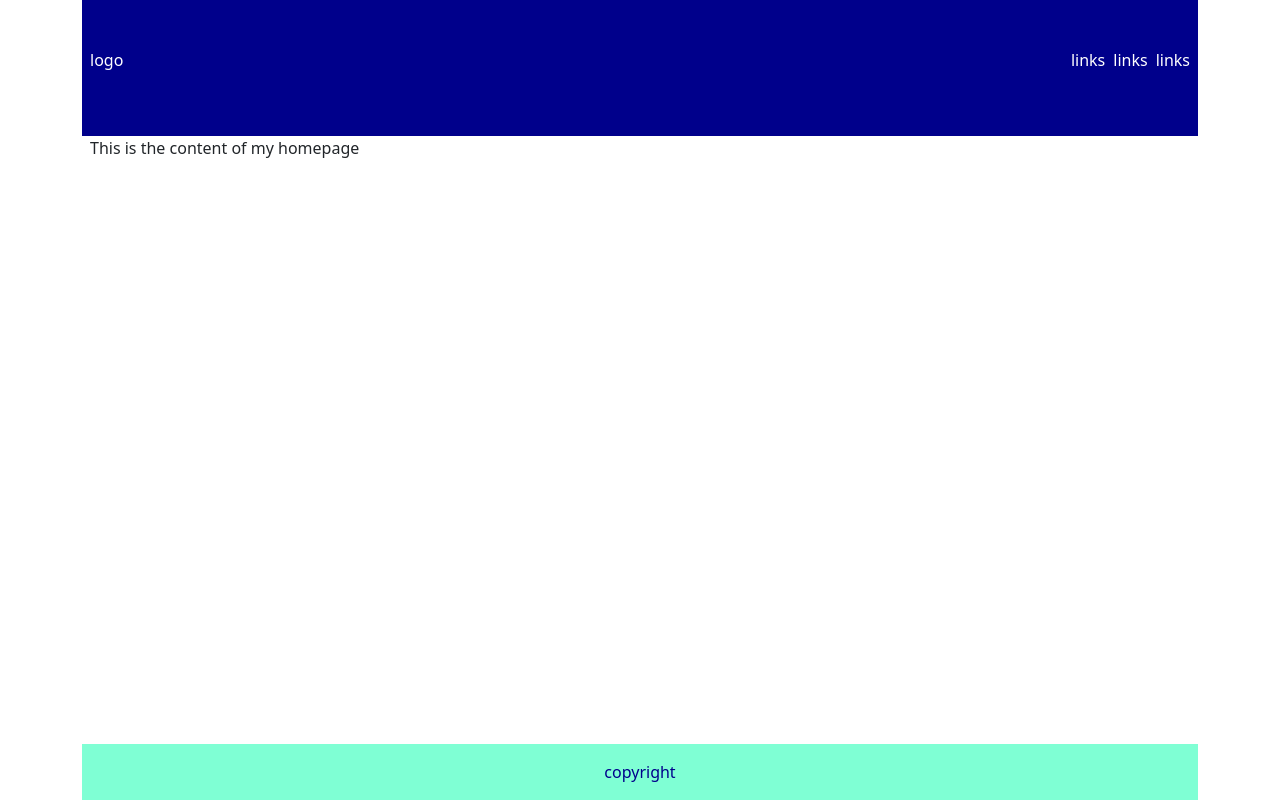
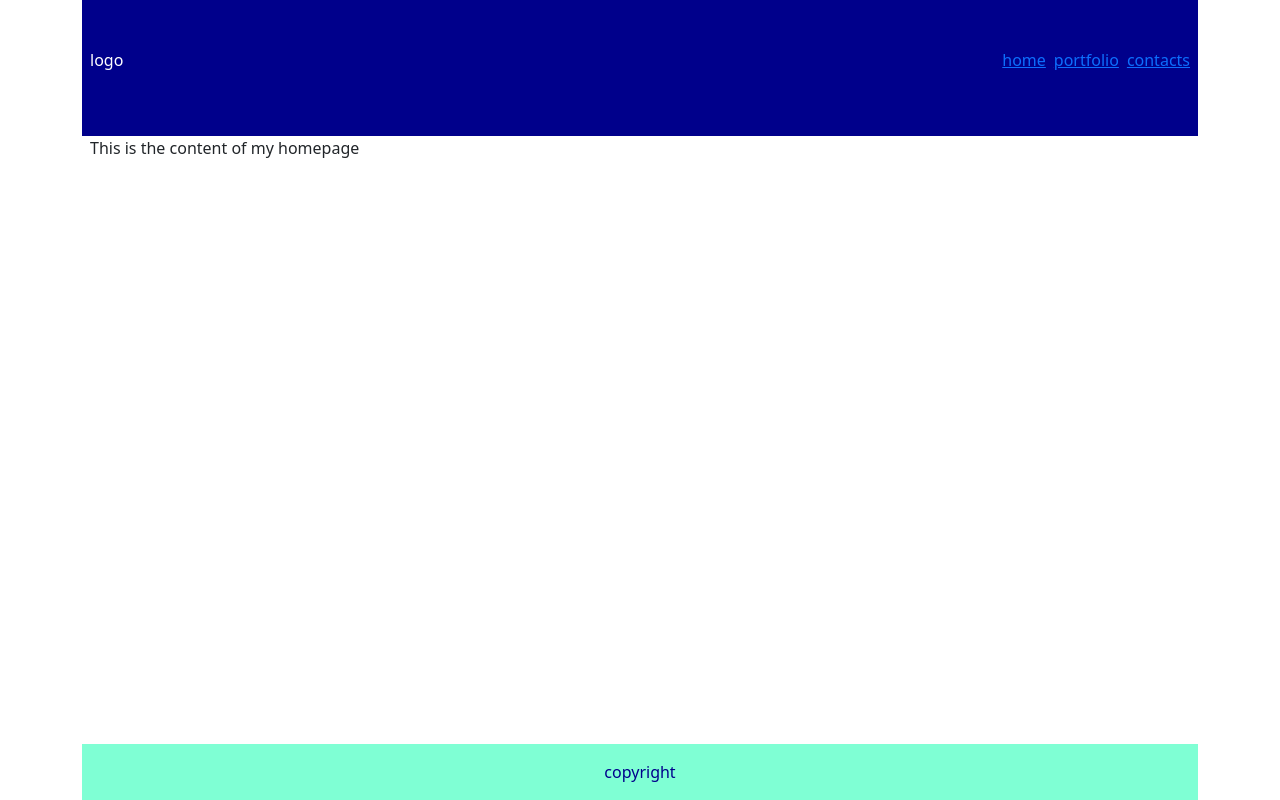
Before and after one commit to rennavittorio/vite-boolfolio, a Vue app: page / in a window 1280 px wide. Built offline with nearby package versions, Linux system fonts and the light colour scheme.

Commit message:
add: add dynamic route to header navbar add: add portfolio view

```diff
--- a/src/layouts/Header.vue
+++ b/src/layouts/Header.vue
@@ -6,14 +6,12 @@
         </div>
         <nav>
             <ul class="d-flex gap-2">
-                <li>
-                    links
-                </li>
-                <li>
-                    links
-                </li>
-                <li>
-                    links
+                <li
+                v-for="route in routeNames" :key="route"
+                >
+                    <router-link :to="{ name: route }">
+                        {{ route }}
+                    </router-link>
                 </li>
             </ul>
         </nav>
@@ -23,7 +21,11 @@
 
 <script>
     export default {
-
+        data(){
+            return {
+                routeNames: ['home', 'portfolio', 'contacts']
+            }
+        }
     }
 </script>
 
--- a/src/pages/AboutMe.vue
+++ b/src/pages/Portfolio.vue
@@ -1,6 +1,6 @@
 <template>
     <div class="container p-5 bg-success">
-        this is about me...
+        this is my portfolio...
     </div>
 </template>
 <script>
--- a/src/router.js
+++ b/src/router.js
@@ -1,6 +1,6 @@
 import { createRouter, createWebHistory } from "vue-router"; //importiamo il create e web router
 import Home from './pages/Home.vue'
-import AboutMe from './pages/AboutMe.vue'
+import Portfolio from './pages/Portfolio.vue'
 import Contacts from './pages/Contacts.vue'
 
 
@@ -13,9 +13,9 @@ const router = createRouter({
             component: Home, //senza la s finale
         },
         {
-            path:'/about',
-            name:'about-me',
-            component: AboutMe, //senza la s finale
+            path:'/portfolio',
+            name:'portfolio',
+            component: Portfolio, //senza la s finale
         },
         {
             path:'/contacts',
```
